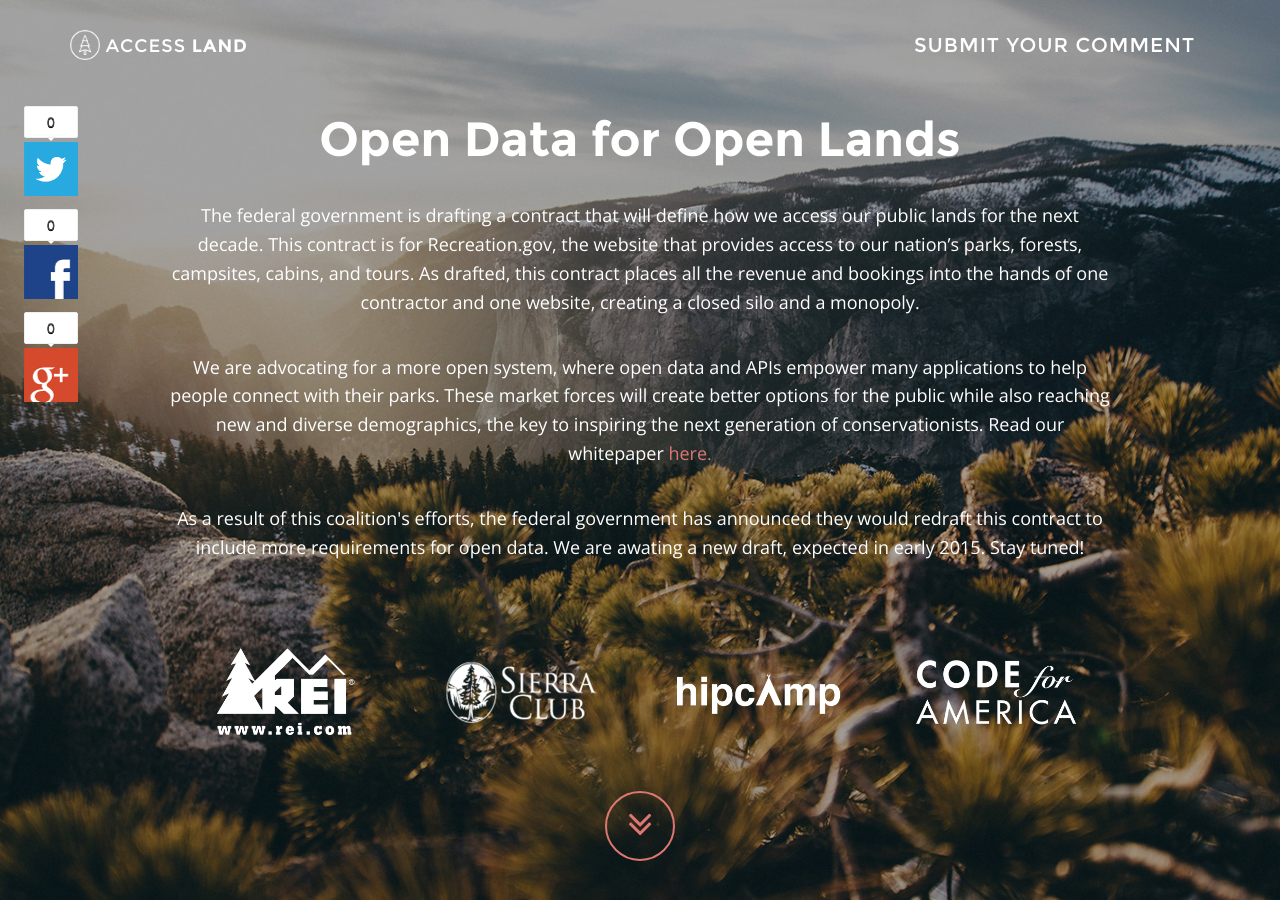
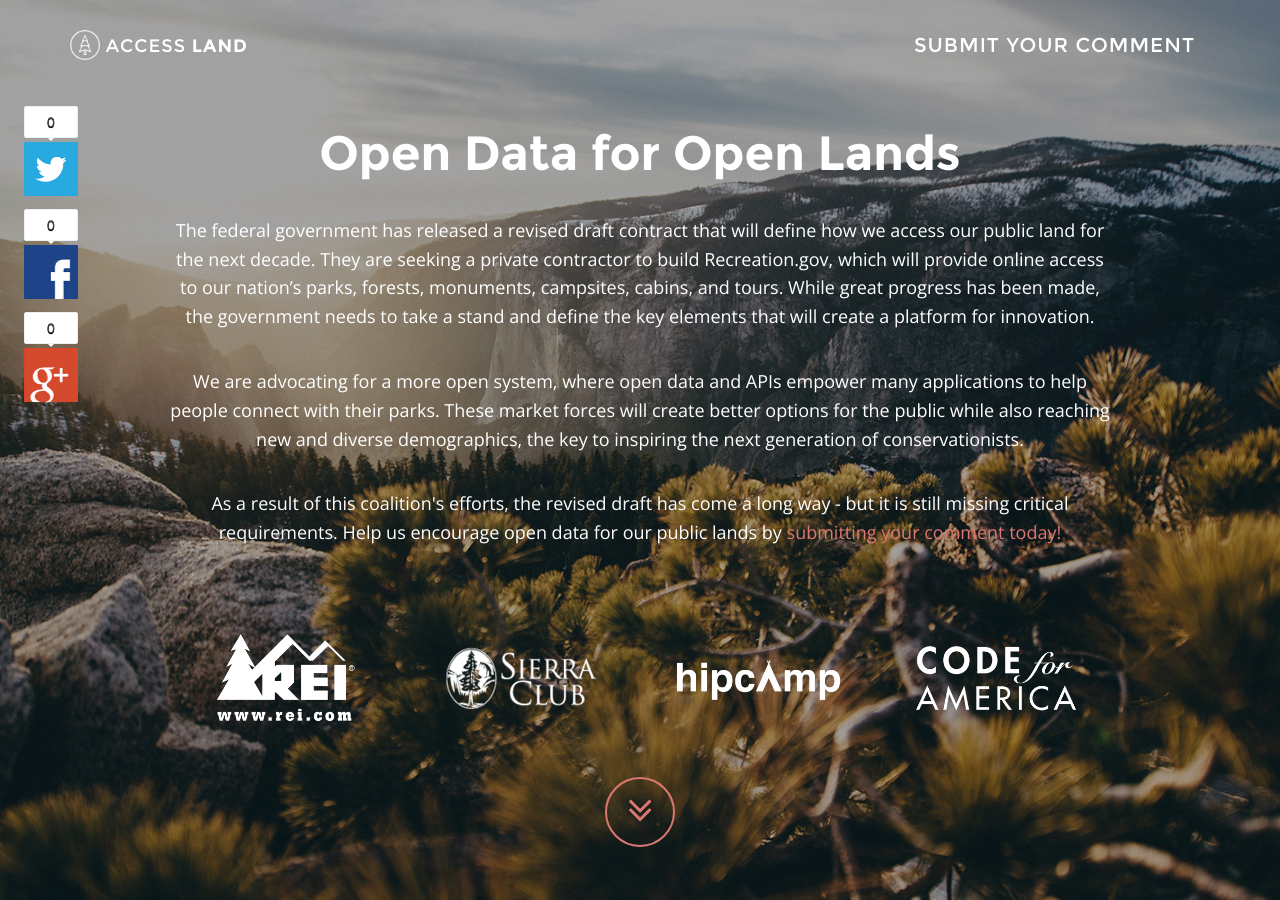
Before and after one commit to mnovinger/accessland.org, a Jekyll site: the page index.html, which Jekyll copies as it is, in a window 1280 px wide and 900 px high. Built offline with Jekyll 4.4.1, drawn with Linux system fonts in a browser that asks for light colours.

```diff
--- a/index.html
+++ b/index.html
@@ -85,11 +85,12 @@
             <div class="row">
               <div class="col-md-10 col-md-offset-1">
                 <h1 class="brand-heading">Open Data for Open Lands</h1>
-                <p class="intro-text">The federal government is drafting a contract that will define how we access our public lands for the next decade. This contract is for Recreation.gov, the website that provides access to our nation’s parks, forests, campsites, cabins, and tours. As drafted, this contract places all the revenue and bookings into the hands of one contractor and one website, creating a closed silo and a monopoly.</p>
 
-                <p class="intro-text">We are advocating for a more open system, where open data and APIs empower many applications to help people connect with their parks. These market forces will create better options for the public while also reaching new and diverse demographics, the key to inspiring the next generation of conservationists. Read our whitepaper <a href="http://bit.ly/recPlatform" target="_blank">here.</a></p>
+                <p class="intro-text">The federal government has released a revised draft contract that will define how we access our public land for the next decade. They are seeking a private contractor to build Recreation.gov, which will provide online access to our nation’s parks, forests, monuments, campsites, cabins, and tours. While great progress has been made, the government needs to take a stand and define the key elements that will create a platform for innovation.</p>
 
-                <p class="intro-text"> As a result of this coalition's efforts, the federal government has announced they would redraft this contract to include more requirements for open data. We are awating a new draft, expected in early 2015. Stay tuned!</p>
+                <p class="intro-text">We are advocating for a more open system, where open data and APIs empower many applications to help people connect with their parks. These market forces will create better options for the public while also reaching new and diverse demographics, the key to inspiring the next generation of conservationists. </p>
+
+                <p class="intro-text"> As a result of this coalition's efforts, the revised draft has come a long way - but it is still missing critical requirements. Help us encourage open data for our public lands by <a href="#email">submitting your comment today!</a> </p>
 
                 <div class="container brands logos">
                   <div class="row">
```
Also changed, not shown: img/logo-bloodandbolts.png (added), img/logo-hikefurther.png (added), img/logo-kauffman.png (added), img/logo-lenda.png (added), img/logo-seatosummit.png (added).
